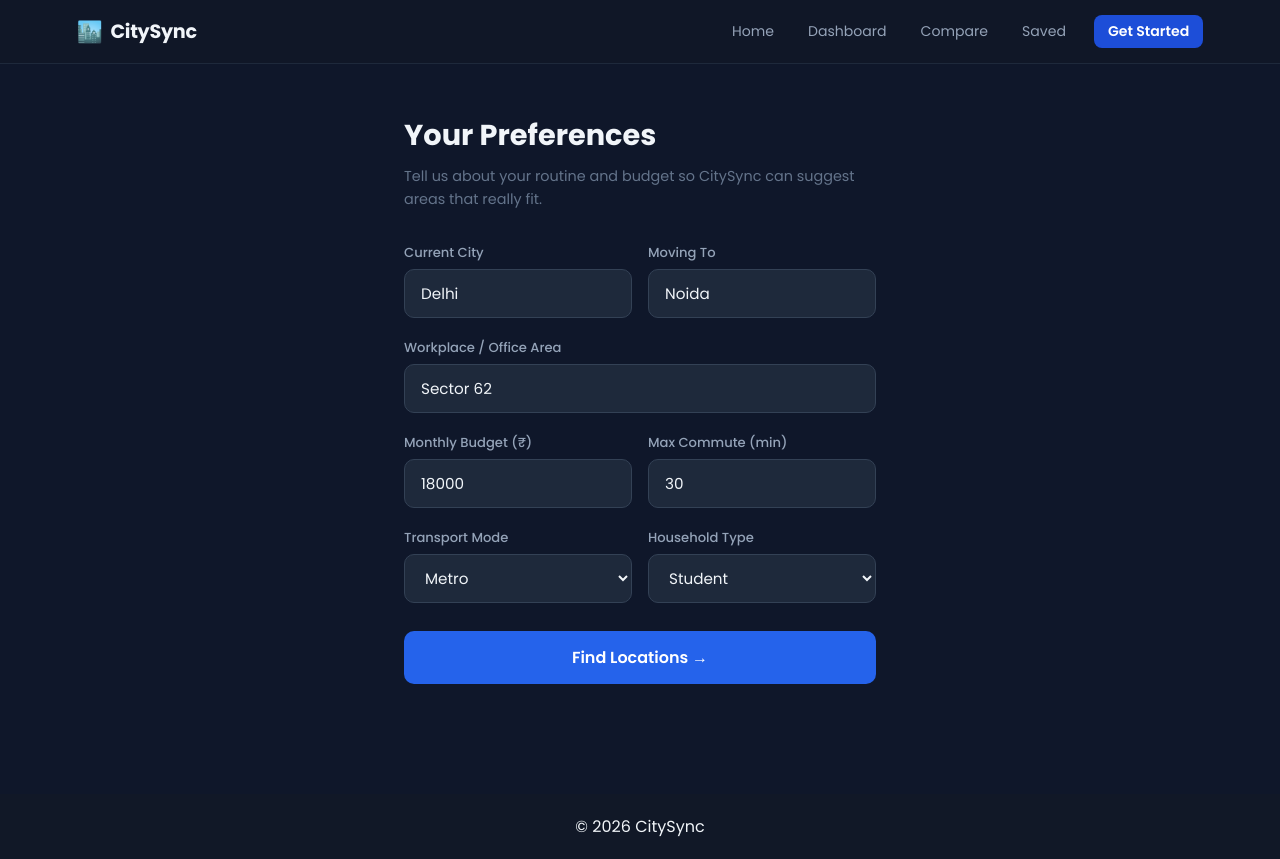
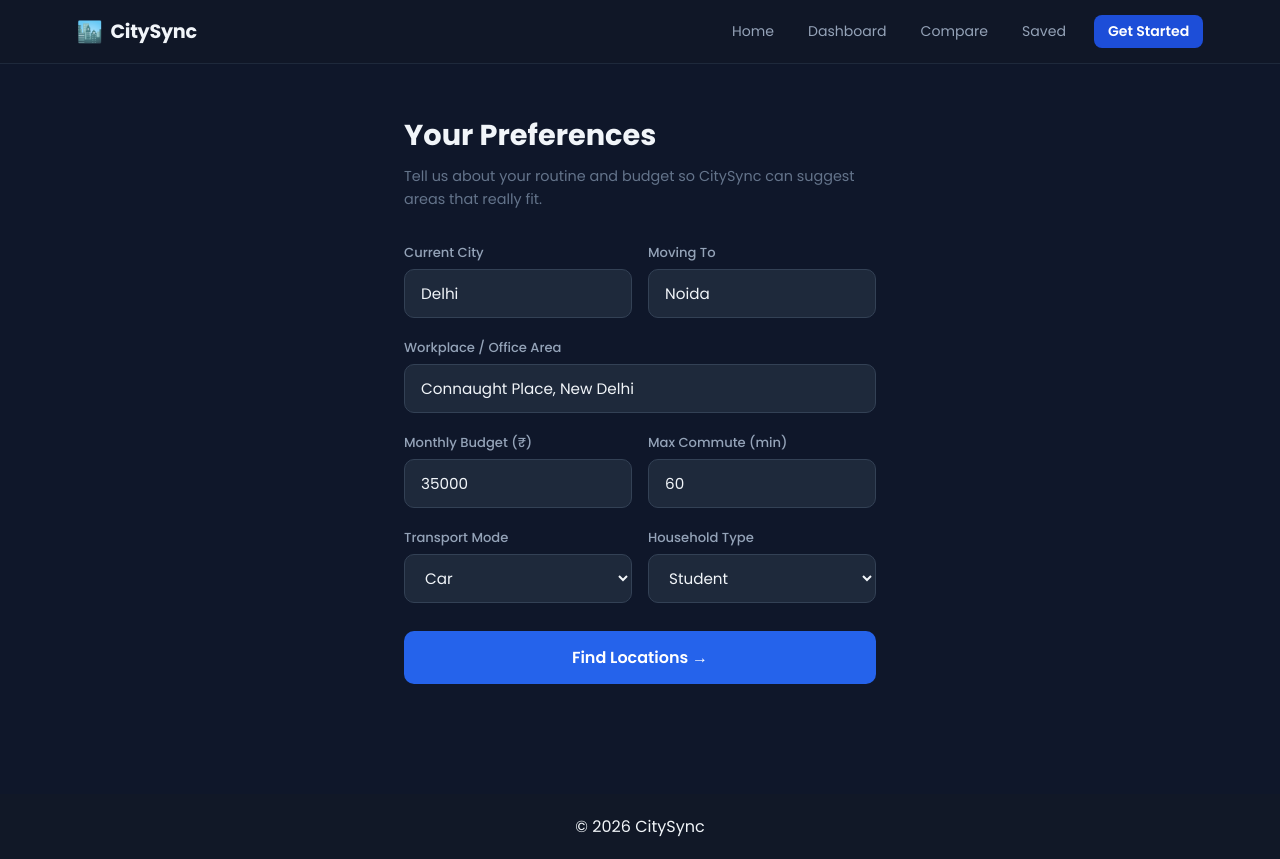
Before and after one commit to daemir911/CitySync, a React (Vite) app: page /preferences in a window 1280 px wide. Built offline with nearby package versions, Linux system fonts and the light colour scheme.

Commit message:
fix: raise default budget to 35k and commute to 60min so all locations show by default

```diff
--- a/src/pages/Dashboard/Dashboard.jsx
+++ b/src/pages/Dashboard/Dashboard.jsx
@@ -14,15 +14,15 @@ import "./Dashboard.css";
 function Dashboard() {
   const routerLocation = useLocation();
   const preferences = routerLocation.state?.preferences || {
-    budget: 18000,
-    maxCommute: 30,
+    budget: 35000,
+    maxCommute: 60,
     household: "Student",
-    transport: "Metro",
-    workplace: "",
+    transport: "Car",
+    workplace: "Connaught Place, New Delhi",
   };
 
-  const [budgetFilter, setBudgetFilter] = useState(String(preferences.budget || 18000));
-  const [commuteFilter, setCommuteFilter] = useState(String(preferences.maxCommute || 30));
+  const [budgetFilter, setBudgetFilter] = useState(String(preferences.budget || 35000));
+  const [commuteFilter, setCommuteFilter] = useState(String(preferences.maxCommute || 60));
   const [householdFilter, setHouseholdFilter] = useState(preferences.household || "Student");
   const [viewMode, setViewMode] = useState("list"); // "list" | "map"
 
--- a/src/pages/Preferences/Preferences.jsx
+++ b/src/pages/Preferences/Preferences.jsx
@@ -7,11 +7,11 @@ import "./Preferences.css";
 const initialPreferences = {
   currentCity: "Delhi",
   movingTo: "Noida",
-  workplace: "Sector 62",
-  budget: 18000,
-  transport: "Metro",
+  workplace: "Connaught Place, New Delhi",
+  budget: 35000,
+  transport: "Car",
   household: "Student",
-  maxCommute: 30,
+  maxCommute: 60,
 };
 
 function Preferences() {
```
